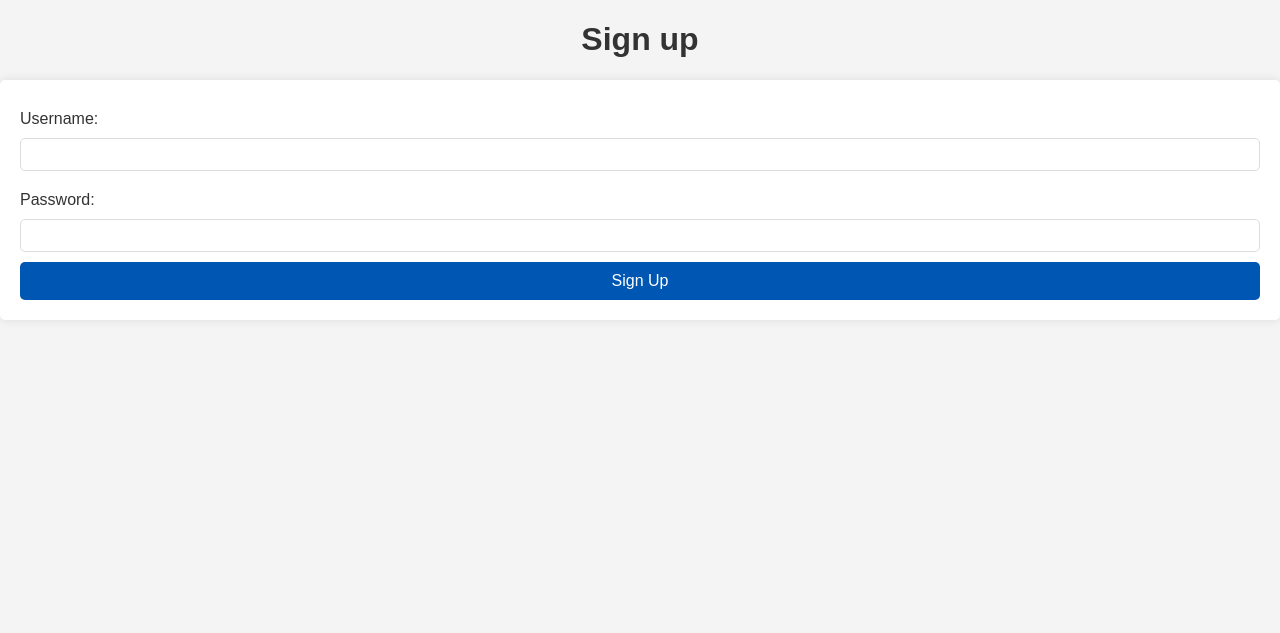
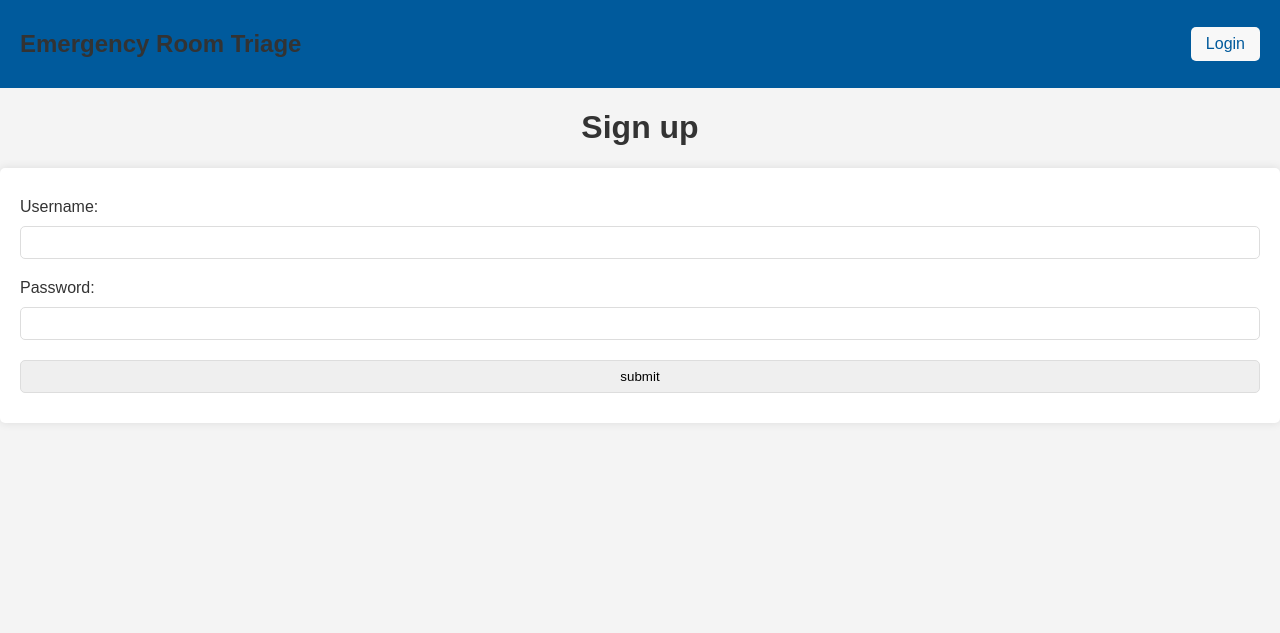
Before and after one commit to AlexBustamante5/emergency_waitlist, a PHP site: page /signup.php in a window 1280 px wide. Shown: the top 633 px of the page. After the commit the page ends 424 px from the top, so only its background shows below. Run offline with PHP 8.4, Linux system fonts and the light colour scheme.

Commit message:
implemented signup and login functionality

```diff
--- a/signup.php
+++ b/signup.php
@@ -8,13 +8,19 @@
     <link rel="stylesheet" href="style.css">
 </head>
 <body>
+    <nav class="top-navbar">
+        <div class="navbar-container">
+            <h1>Emergency Room Triage</h1>
+            <a href="login.php" class="home-button">Login</a>
+        </div>
+    </nav>
     <h1>Sign up  </h1>
-    <form action="signup.php" method="POST">
+    <form action="database/database.php" method="POST">
         <label for="username">Username:</label>
         <input type="text" id="username" name="username" required>
         <label for="password">Password:</label>
         <input type="password" id="password" name="password" required>
-        <button type="submit">Sign Up</button>
+        <input type="submit" value="submit" id="submit">
     </form>
 </body>
 </html>
--- a/style.css
+++ b/style.css
@@ -6,7 +6,34 @@ body {
     height: 100vh;
     margin: 0;
 }
+.top-navbar {
+    background-color: #005A9C;
+    color: white;
+    padding: 10px 20px;
+}
 
+.navbar-container {
+    display: flex;
+    justify-content: space-between;
+    align-items: center;
+}
+
+
+.home-button {
+    background-color: #F8F8F8;
+    color: #005A9C;
+    padding: 8px 15px;
+    text-decoration: none;
+    font-size: 16px;
+    border: none;
+    border-radius: 5px;
+    transition: background-color 0.3s, color 0.3s;
+}
+
+.home-button:hover {
+    background-color: #E2E2E2;
+    color: #00376B;
+}
 form {
     background-color: white;
     padding: 20px;
@@ -35,7 +62,7 @@ input {
     box-sizing: border-box;
 }
 
-button {
+.submit {
     width: 100%;
     padding: 10px;
     background-color: #0056b3;
@@ -45,7 +72,3 @@ button {
     cursor: pointer;
     font-size: 16px;
 }
-
-button:hover {
-    background-color: #004494;
-}
```
Also changed, not shown: database/database.php (+39 -12 lines), login.php (added, +64 -0 lines), home.php (added).
